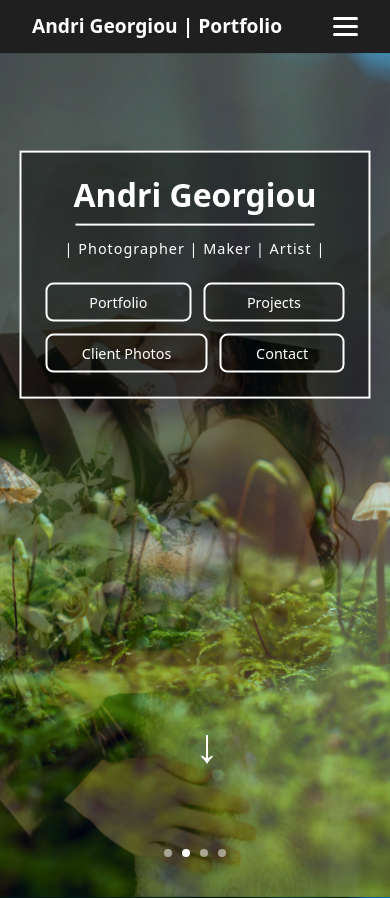
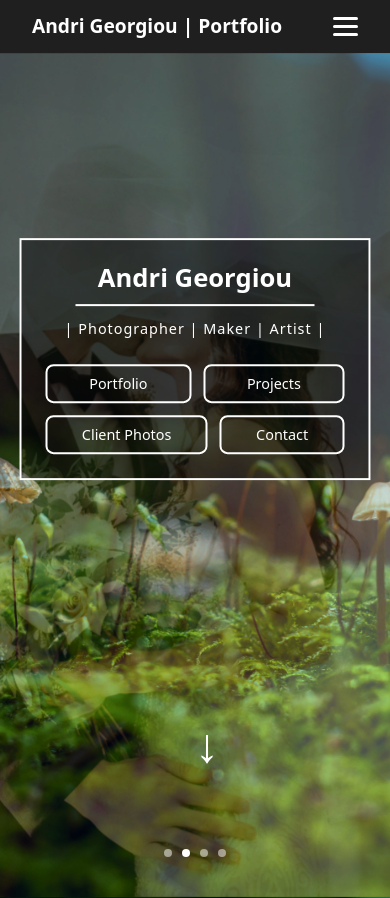
Before and after one commit to VictorySpecificationII/flowersbythebed-photography, a React (Vite) app: page / in a window 390 px wide. Shown: the top 898 px of the page. Built offline with nearby package versions, Linux system fonts and the light colour scheme.

Commit message:
decoupled artistoverlay css from jsx

```diff
--- /dev/null
+++ b/src/modules/submodules/Home/ArtistOverlay.css
@@ -0,0 +1,105 @@
+.artist-overlay {
+  position: absolute;
+  left: 50%;
+  transform: translate(-50%, -50%);
+  z-index: 2;
+  background: rgba(0, 0, 0, 0.4);
+  border: 2px solid white;
+  border-radius: 0;
+  width: 500px;
+  max-width: 90%;
+  min-width: 280px;
+  display: flex;
+  flex-direction: column;
+  align-items: center;
+  justify-content: center;
+  text-align: center;
+  color: white;
+  padding: 3rem 4rem;
+  overflow-wrap: break-word;
+  box-sizing: border-box;
+}
+
+.artist-title {
+  margin: 0;
+  font-size: 2rem;
+}
+
+.artist-divider {
+  height: 2px;
+  width: 80%;
+  max-width: 400px;
+  background-color: white;
+  margin: 12px 0;
+}
+
+.artist-subtitle {
+  margin: 0;
+  font-size: 1rem;
+  letter-spacing: 1px;
+}
+
+.artist-buttons {
+  display: flex;
+  flex-wrap: wrap;
+  justify-content: center;
+  gap: 0.75rem;
+  margin-top: 1.5rem;
+  width: 100%;
+}
+
+.artist-button {
+  flex: 1 1 auto;
+  min-width: 100px;
+  padding: 0.5rem 1rem;
+  border: 2px solid white;
+  background: transparent;
+  color: white;
+  cursor: pointer;
+  font-size: 1rem;
+  transition: all 0.3s;
+  white-space: normal;
+  word-break: break-word;
+  text-align: center;
+}
+
+.artist-button:hover {
+  background: white;
+  color: black;
+}
+
+/* Tablet */
+@media (max-width: 768px) {
+  .artist-overlay {
+    width: 70%;
+    padding: 2.5rem 2rem;
+  }
+
+  .artist-subtitle {
+    font-size: 0.95rem;
+  }
+
+  .artist-button {
+    font-size: 0.95rem;
+  }
+}
+
+/* Mobile */
+@media (max-width: 480px) {
+  .artist-overlay {
+    width: 90%;
+    padding: 1.5rem;
+  }
+
+  .artist-title {
+    font-size: 1.6rem;
+  }
+
+  .artist-subtitle {
+    font-size: 0.9rem;
+  }
+
+  .artist-button {
+    font-size: 0.9rem;
+  }
+}
--- a/src/modules/submodules/Home/ArtistOverlay.jsx
+++ b/src/modules/submodules/Home/ArtistOverlay.jsx
@@ -1,5 +1,6 @@
 import React, { useState, useEffect } from "react";
 import { useNavigate } from "react-router-dom";
+import "./ArtistOverlay.css"; // import the CSS file
 
 const ArtistOverlay = ({ sections, setPageFade }) => {
   const [screenWidth, setScreenWidth] = useState(window.innerWidth);
@@ -17,37 +18,6 @@ const ArtistOverlay = ({ sections, setPageFade }) => {
     return () => window.removeEventListener("resize", handleResize);
   }, []);
 
-  const isTablet = screenWidth <= 768;
-  const isMobile = screenWidth <= 480;
-
-  const overlayStyle = {
-    position: "absolute",
-    top: isMobile
-      ? `calc(20% + ${topOffset}px)`
-      : isTablet
-      ? `calc(25% + ${topOffset}px)`
-      : `calc(35% + ${topOffset}px)`,
-    left: "50%",
-    transform: "translate(-50%, -50%)",
-    zIndex: 2,
-    background: "rgba(0,0,0,0.4)",
-    border: "2px solid white",
-    borderRadius: "0px",
-    width: isMobile ? "90%" : isTablet ? "70%" : "500px",
-    maxWidth: "90%",
-    minWidth: "280px",
-    height: "auto",
-    display: "flex",
-    flexDirection: "column",
-    alignItems: "center",
-    justifyContent: "center",
-    textAlign: "center",
-    color: "white",
-    padding: isMobile ? "1.5rem" : isTablet ? "2.5rem 2rem" : "3rem 4rem",
-    overflowWrap: "break-word",
-    boxSizing: "border-box",
-  };
-
   const handleSectionClick = (id) => {
     if (id === "projects" && setPageFade) {
       setPageFade(true);
@@ -64,62 +34,15 @@ const ArtistOverlay = ({ sections, setPageFade }) => {
   };
 
   return (
-    <div style={overlayStyle}>
-      <h1 style={{ margin: 0, fontSize: "2rem" }}>Andri Georgiou</h1>
-      <div
-        style={{
-          height: "2px",
-          width: "80%",
-          maxWidth: "400px",
-          backgroundColor: "white",
-          margin: "12px 0",
-        }}
-      />
-      <p
-        style={{
-          margin: 0,
-          fontSize: isMobile ? "0.9rem" : "1rem",
-          letterSpacing: "1px",
-          overflowWrap: "break-word",
-        }}
-      >
-        | Photographer | Maker | Artist |
-      </p>
-      <div
-        style={{
-          display: "flex",
-          gap: "0.75rem",
-          marginTop: "1.5rem",
-          flexWrap: "wrap",
-          justifyContent: "center",
-          width: "100%",
-        }}
-      >
+    <div className="artist-overlay" style={{ top: `calc(30% + ${topOffset}px)` }}>
+      <h1 className="artist-title">Andri Georgiou</h1>
+      <div className="artist-divider" />
+      <p className="artist-subtitle">| Photographer | Maker | Artist |</p>
+      <div className="artist-buttons">
         {sections.map(({ label, id }) => (
           <button
             key={id}
-            style={{
-              flex: "1 1 auto",
-              minWidth: "100px",
-              padding: "0.5rem 1rem",
-              border: "2px solid white",
-              background: "transparent",
-              color: "white",
-              cursor: "pointer",
-              fontSize: isMobile ? "0.9rem" : "1rem",
-              transition: "all 0.3s",
-              whiteSpace: "normal",
-              wordBreak: "break-word",
-              textAlign: "center",
-            }}
-            onMouseEnter={(e) => {
-              e.currentTarget.style.background = "white";
-              e.currentTarget.style.color = "black";
-            }}
-            onMouseLeave={(e) => {
-              e.currentTarget.style.background = "transparent";
-              e.currentTarget.style.color = "white";
-            }}
+            className="artist-button"
             onClick={() => handleSectionClick(id)}
           >
             {label}
```
